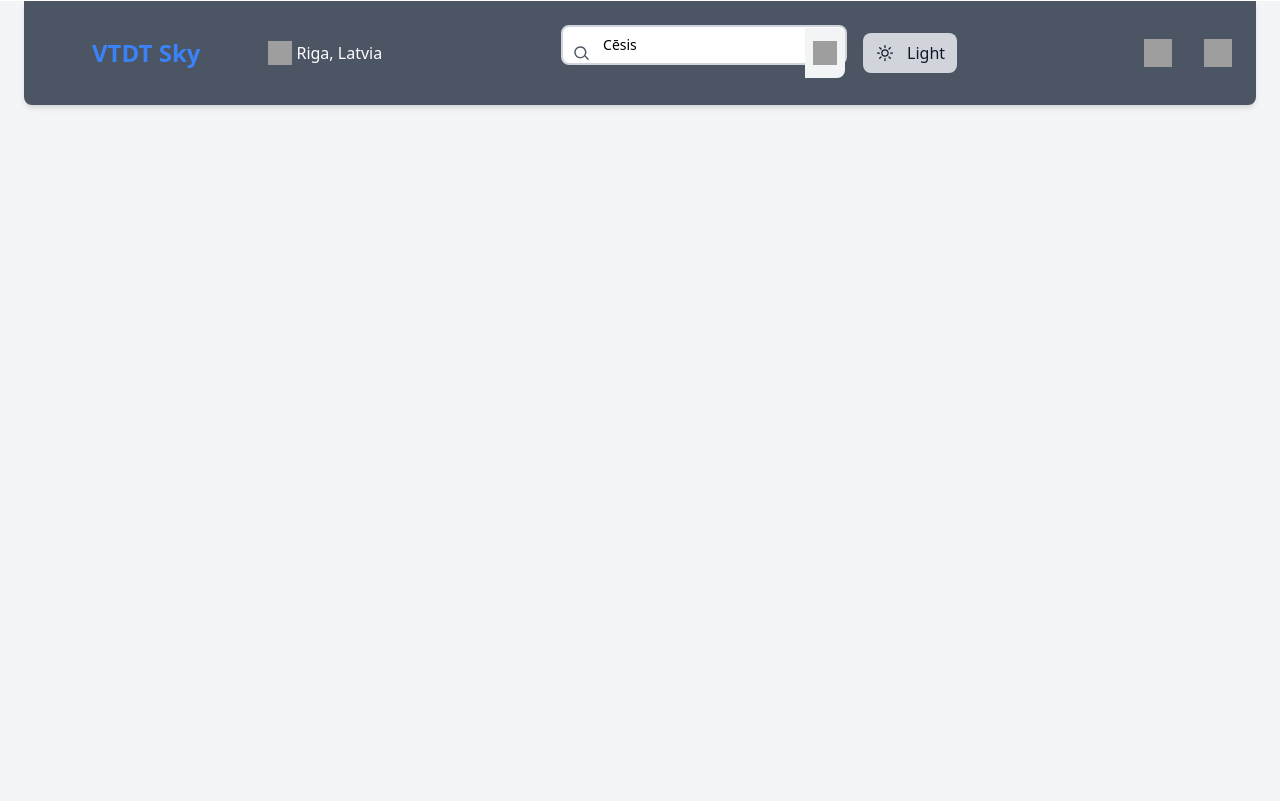
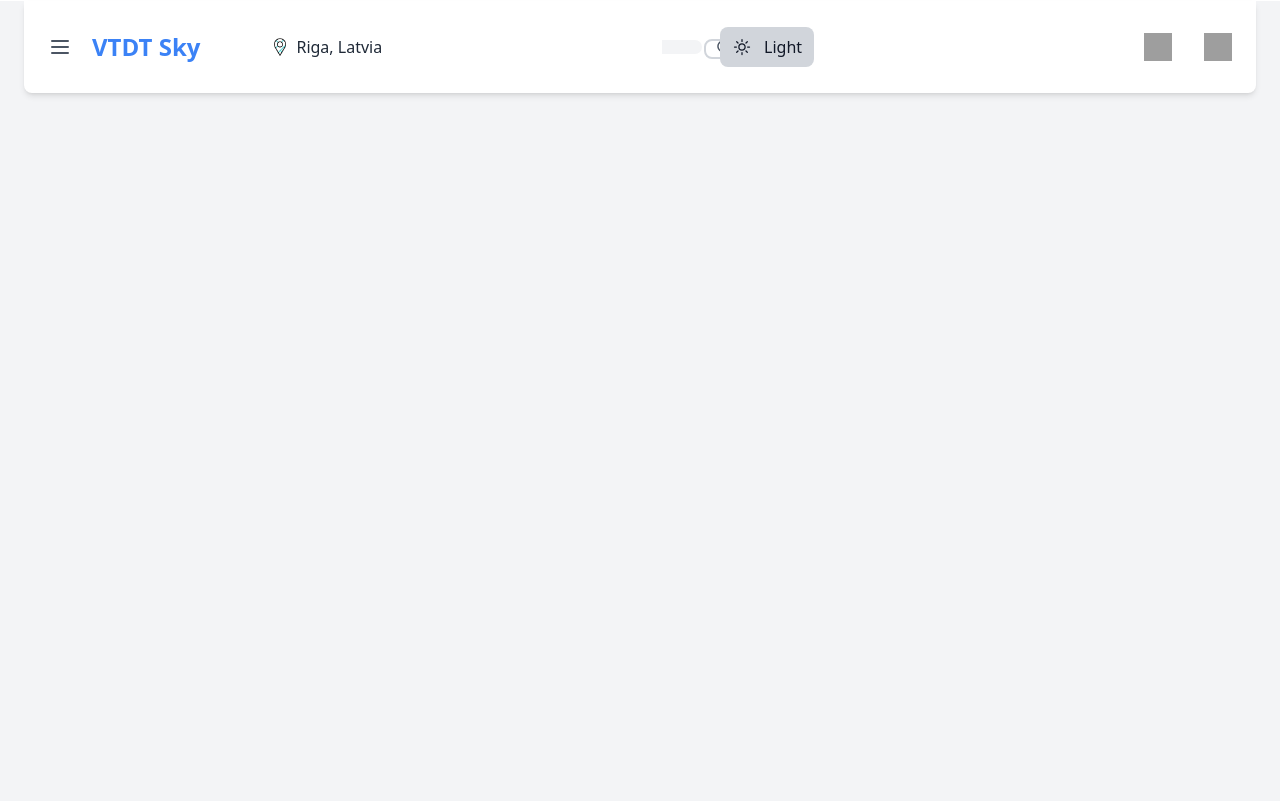
Before and after one commit to Paradox-Work/Weather, a PHP site: page / in a window 1280 px wide. Shown: the part 23-824 px from the top of the page. Run offline with PHP 8.4, Linux system fonts and the light colour scheme; data that the repository does not hold is empty; some libraries are stand-ins or nearby versions; grey boxes are pictures that could not be loaded.

Commit message:
fuck tailwind, even though it is getting easier but still is stupid hard to learn in *free time* that doesnt exist anymore

```diff
--- a/views/weather.php
+++ b/views/weather.php
@@ -10,35 +10,35 @@
     <noscript>You need to enable JavaScript to run this app.</noscript>
     <div id="root">
         <div class="min-h-screen pl-6 pr-6 max-w-full bg-gray-100">
-            <header class="flex justify-between items-center bg-gray-600  shadow-md rounded-b-lg px-4 py-6 sticky top-0 inset-x-0 mx-auto z-50">
+            <header class="flex justify-between items-center bg-white   shadow-md rounded-b-lg px-4 py-6 sticky top-0 inset-x-0 mx-auto z-50">
 
    <!-- this section is button, 3 lines, title -->
                 <div class="flex items-center">
-                    <!-- this section is button, 3 lines, title -->
+                    <!-- 3 LINES like menu or sum -->
                     <button class="p-2 mr-3">
-                        <!-- this section is button, 3 lines, title -->
+                        <!-- 3 line image -->
                         <svg class="text-gray-600 w-6 h-6" fill="currentColor" viewBox="0 0 24 24" xmlns="http://www.w3.org/2000/svg">
-                            <!-- this section is button, 3 lines, title -->
+                            <!-- Something that also makes 3 line exist, the creator of it* prob -->
                             <path d="M4 6h16M4 12h16M4 18h16" stroke="currentColor" stroke-width="2" stroke-linecap="round"></path>
                         </svg>
                     </button>
-                    <!-- this section is button, 3 lines, title -->
+                    <!-- Webpage title -->
                     <h1 class="text-2xl font-semibold text-blue-500 mr-3 cursor-pointer hidden md:block">VTDT Sky</h1>
-                    <!-- this section is button, 3 lines, title -->
-                    <img src="./images/google-maps.gif" alt="Description of the image" class="w-6 h-6 ml-4 md:ml-6 lg:ml-8 xl:ml-14 hidden md:block">
-                    <!-- this section is button, 3 lines, title -->
-                    <span class="text-white text-gray-800 ml-1 hidden md:block">Riga, Latvia</span>
+                    <!-- Just fancy logo next to it FILLED-->
+                    <img src="./images/google-maps.gif" alt="doodoo" class="w-6 h-6 ml-4 md:ml-6 lg:ml-8 xl:ml-14 hidden md:block">
+                    <!-- Location title, must replace with json!!!!!!!!!!!!!!!!!!!!!!!!!!!!!!!!!!!!!!!!!!!!!!!!! -->
+                    <span class="text-gray-800 text-gray-800 ml-1 hidden lg:block">Riga, Latvia</span>
                 </div>
 
                     <!-- this section is searchbar + toggle mode button, has svg, img, path d, form / button svg path d span -->
                     <div class="flex items-center space-x-4">
                         <div class="relative flex items-center">
-                            <!-- this section is button, 3 lines, title -->
+                            <!-- Form obviously of the searchbar -->
                             <form>
-                                <!-- this section is button, 3 lines, title -->
-                                <input type="text" placeholder="Search Location" class="pl-10 pr-10 py-2 border-2 border-gray-300 rounded-lg text-sm w-full max-w-full min-w-[153px] " value="Cēsis">
-                                    <!-- this section is button, 3 lines, title -->
-                                    <svg class="absolute left-3 top-1/2 transform -translate-y-1/2 w-4 h-4 text-gray-600" fill="currentColor" viewBox="0 0 24 24" xmlns="http://www.w3.org/2000/svg">
+                                <!-- Input container -->
+                                <input type="text" placeholder="Search Location"  class="absolute inset-0 pl-10 pr-10 py-2 border-2 border-gray-300 rounded-lg w-full h-full text-sm"value="Cēsis">
+                                    <!-- Picture must be filled -->
+                                    <svg class="absolute left-3 top-1/2 transform -translate-y-1/2 w-4 h-4 text-gray-600" fill="currentColor" viewBox="0 0 24 24" xmlns="./images/worldwide.gif">
                                         <!-- this section is button, 3 lines, title -->
                                         <path d="M11 2a9 9 0 1 0 6.293 15.293l4.707 4.707a1 1 0 0 0 1.414-1.414l-4.707-4.707A9 9 0 0 0 11 2zM11 4a7 7 0 1 1 0 14 7 7 0 0 1 0-14z"></path>
                                     </svg>
```
Also changed, not shown: images/google-maps.gif (added), images/worldwide.gif (added).
